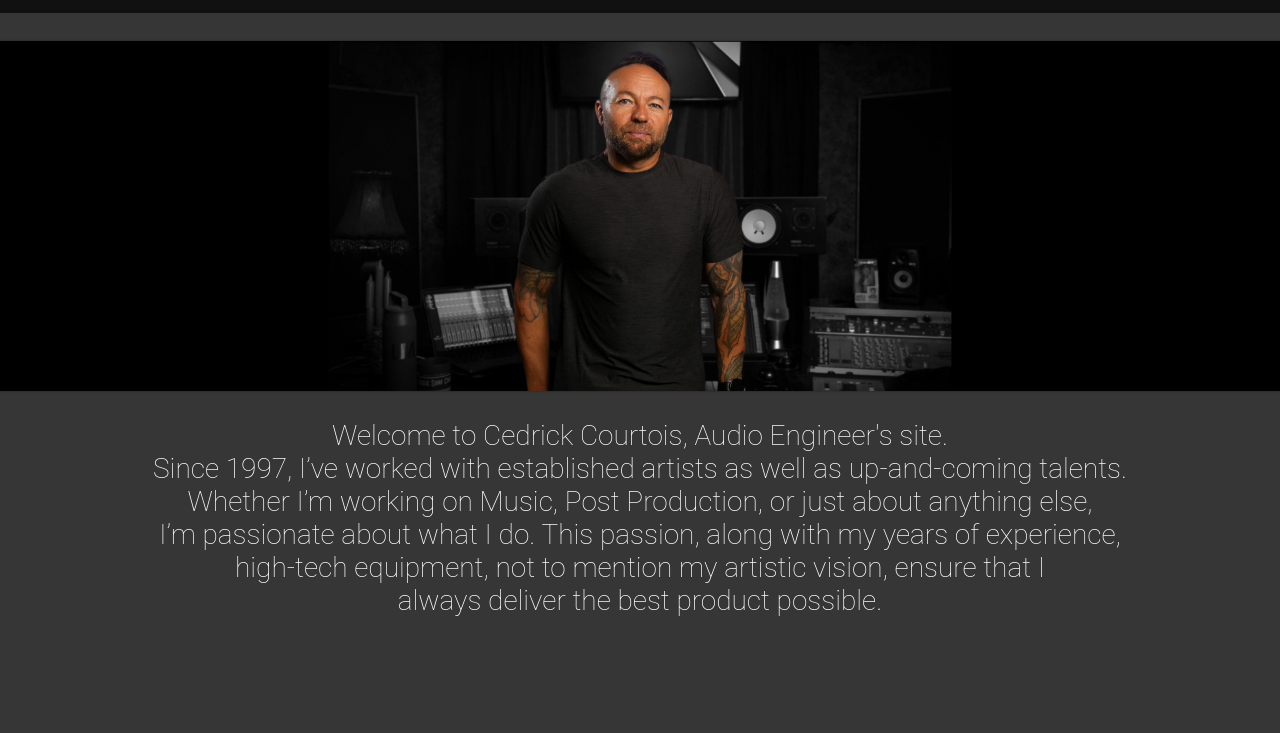
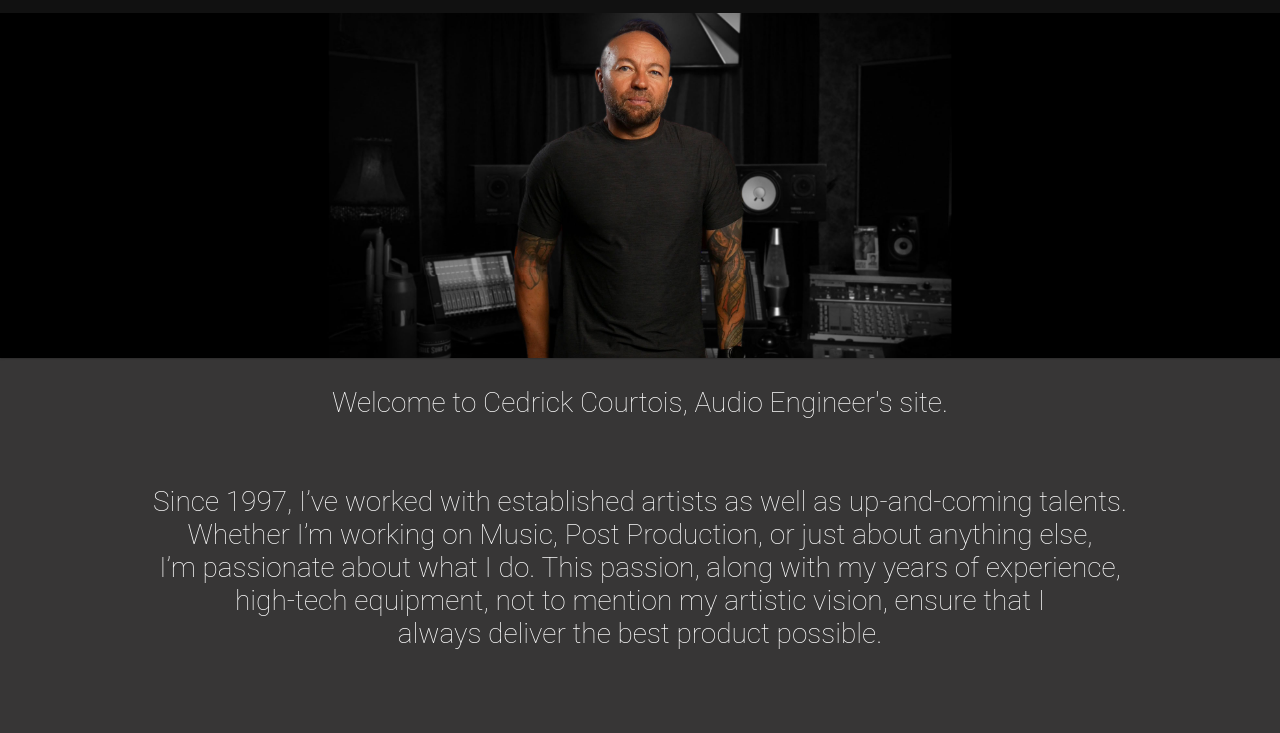
Before and after one commit to cedcourtois/cedrick-site, a plain HTML site: page index.html in a window 1280 px wide. Shown: the part 67-800 px from the top of the page. Drawn offline with Linux system fonts and the light colour scheme.

Commit message:
Update index.html

```diff
--- a/index.html
+++ b/index.html
@@ -25,7 +25,7 @@
   <section id="home">
     <img src="images/Profile-hybrid_WEB.jpg" alt="Cedrick Courtois in studio" class="home-img" />
     <p>
-    Welcome to Cedrick Courtois, Audio Engineer's site.<br>
+    Welcome to Cedrick Courtois, Audio Engineer's site.<br><br><br>
     Since 1997, I’ve worked with established artists as well as up-and-coming talents.<br>
     Whether I’m working on Music, Post Production, or just about anything else,<br>
     I’m passionate about what I do. This passion, along with my years of experience, <br>
```
